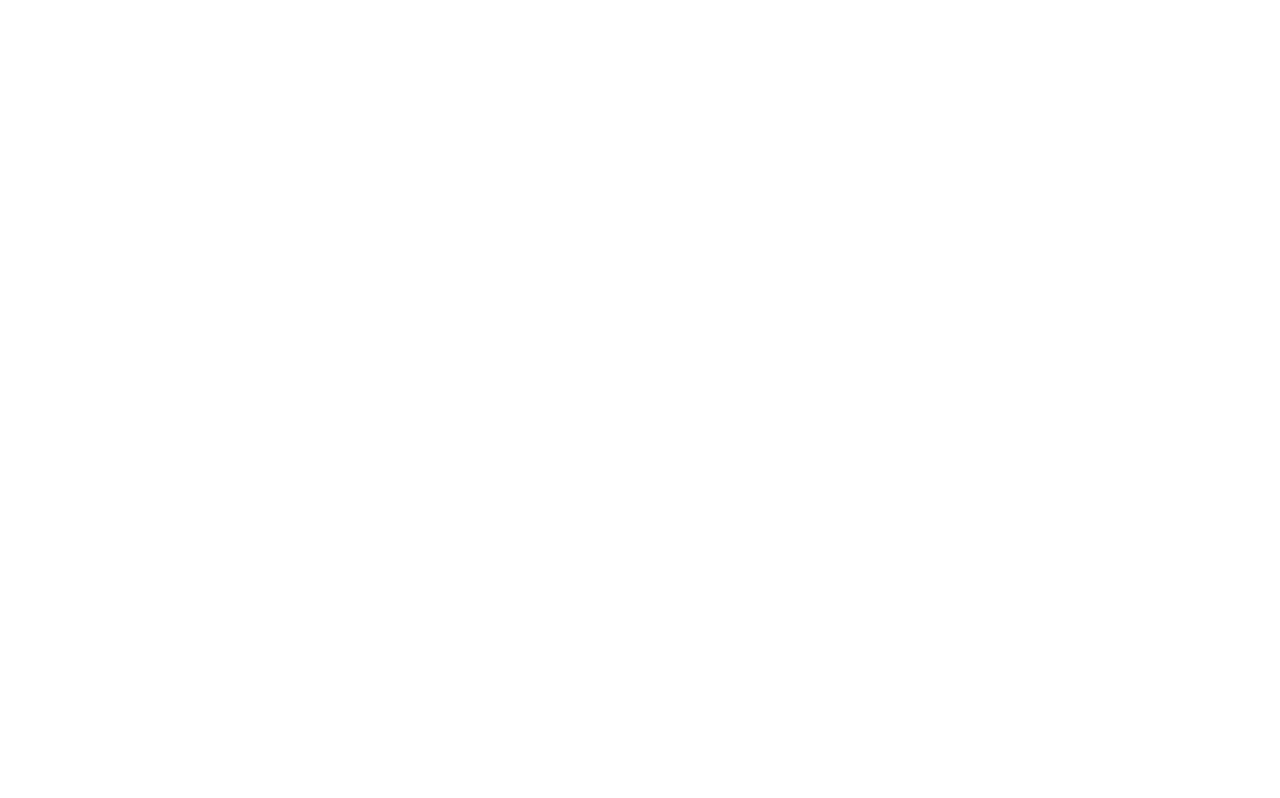
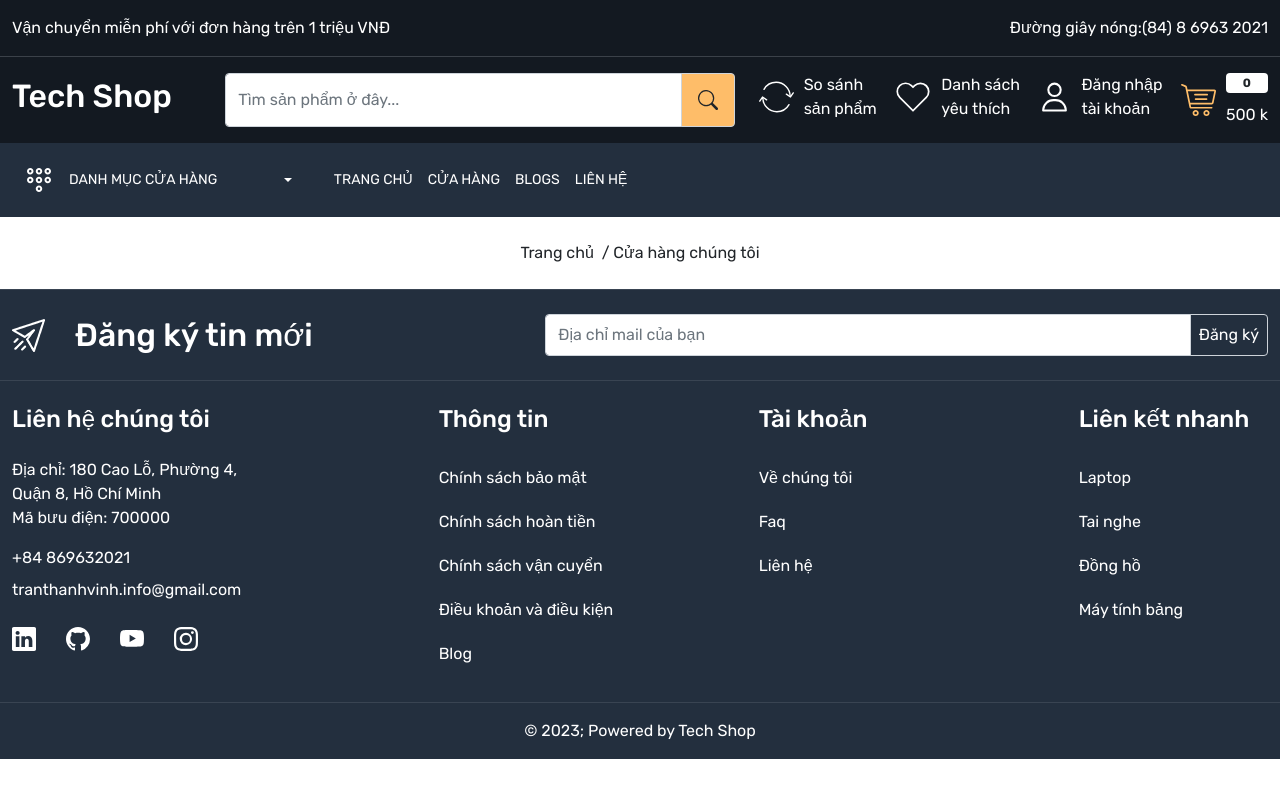
Before and after one commit to luongiautinhcam/techshop, a React (Create React App) app: page /store in a window 1280 px wide. Before the commit this address had no page. Built offline with nearby package versions, Linux system fonts and the light colour scheme.

Commit message:
OurStore.js: breadcrumb

```diff
--- a/package.json
+++ b/package.json
@@ -10,6 +10,7 @@
     "react": "^18.2.0",
     "react-dom": "^18.2.0",
     "react-fast-marquee": "^1.3.5",
+    "react-helmet": "^6.1.0",
     "react-icons": "^4.8.0",
     "react-rating-stars-component": "^2.2.0",
     "react-redux": "^8.0.5",
--- a/src/App.js
+++ b/src/App.js
@@ -5,6 +5,7 @@ import Layout from "./components/Layout";
 import Home from "./pages/Home";
 import About from "./pages/About";
 import Contact from "./pages/Contact";
+import OurStore from "./pages/OurStore";
 
 function App() {
   return (
@@ -15,6 +16,7 @@ function App() {
             <Route index element={<Home />} />
             <Route path="about" element={<About />} />
             <Route path="contact" element={<Contact />} />
+            <Route path="store" element={<OurStore />} />
           </Route>
         </Routes>
       </BrowserRouter>
--- /dev/null
+++ b/src/components/BreadCrumb.js
@@ -0,0 +1,24 @@
+import React from "react";
+import { Link } from "react-router-dom";
+
+const BreadCrumb = (props) => {
+  const { title } = props;
+  return (
+    <div className="breadcrumb mb-0 py-4">
+      <div className="container-xxl">
+        <div className="row">
+          <div className="col-12">
+            <p className="text-center mb-0">
+              <Link to="/" className="text-dark">
+                Trang chủ &nbsp;
+              </Link>
+              / {title}
+            </p>
+          </div>
+        </div>
+      </div>
+    </div>
+  );
+};
+
+export default BreadCrumb;
--- a/src/components/Header.js
+++ b/src/components/Header.js
@@ -132,7 +132,7 @@ const Header = () => {
                 <div className="menu-links">
                   <div className="d-flex algin-items-center gap-15">
                     <NavLink to="/">Trang chủ</NavLink>
-                    <NavLink to="/">Cửa hàng</NavLink>
+                    <NavLink to="/store">Cửa hàng</NavLink>
                     <NavLink to="/">Blogs</NavLink>
                     <NavLink to="/contact">Liên hệ</NavLink>
                   </div>
--- /dev/null
+++ b/src/components/Meta.js
@@ -0,0 +1,13 @@
+import { Helmet } from "react-helmet";
+import React from "react";
+
+const Meta = (props) => {
+  return (
+    <Helmet>
+      <meta charSet="utf-8" />
+      <title>{props.title}</title>
+    </Helmet>
+  );
+};
+
+export default Meta;
--- /dev/null
+++ b/src/pages/OurStore.js
@@ -0,0 +1,14 @@
+import React from "react";
+import BreadCrumb from "../components/BreadCrumb";
+import Meta from "../components/Meta";
+
+const OurStore = () => {
+  return (
+    <>
+      <Meta title={"Cửa hàng chúng tôi"} />
+      <BreadCrumb title="Cửa hàng chúng tôi" />
+    </>
+  );
+};
+
+export default OurStore;
```
Also changed, not shown: 1 other file (tests, documents, lock files or other folders).
